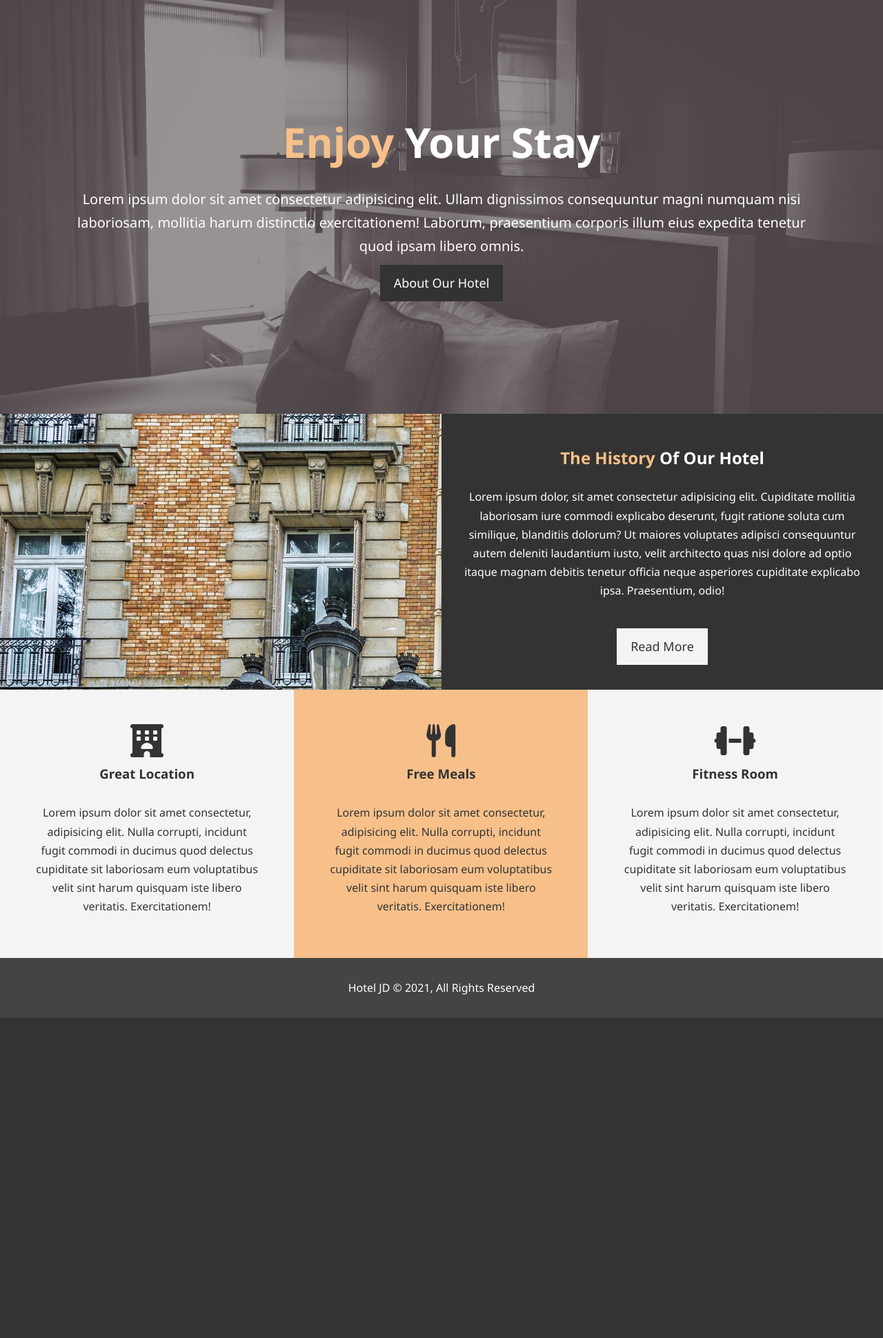
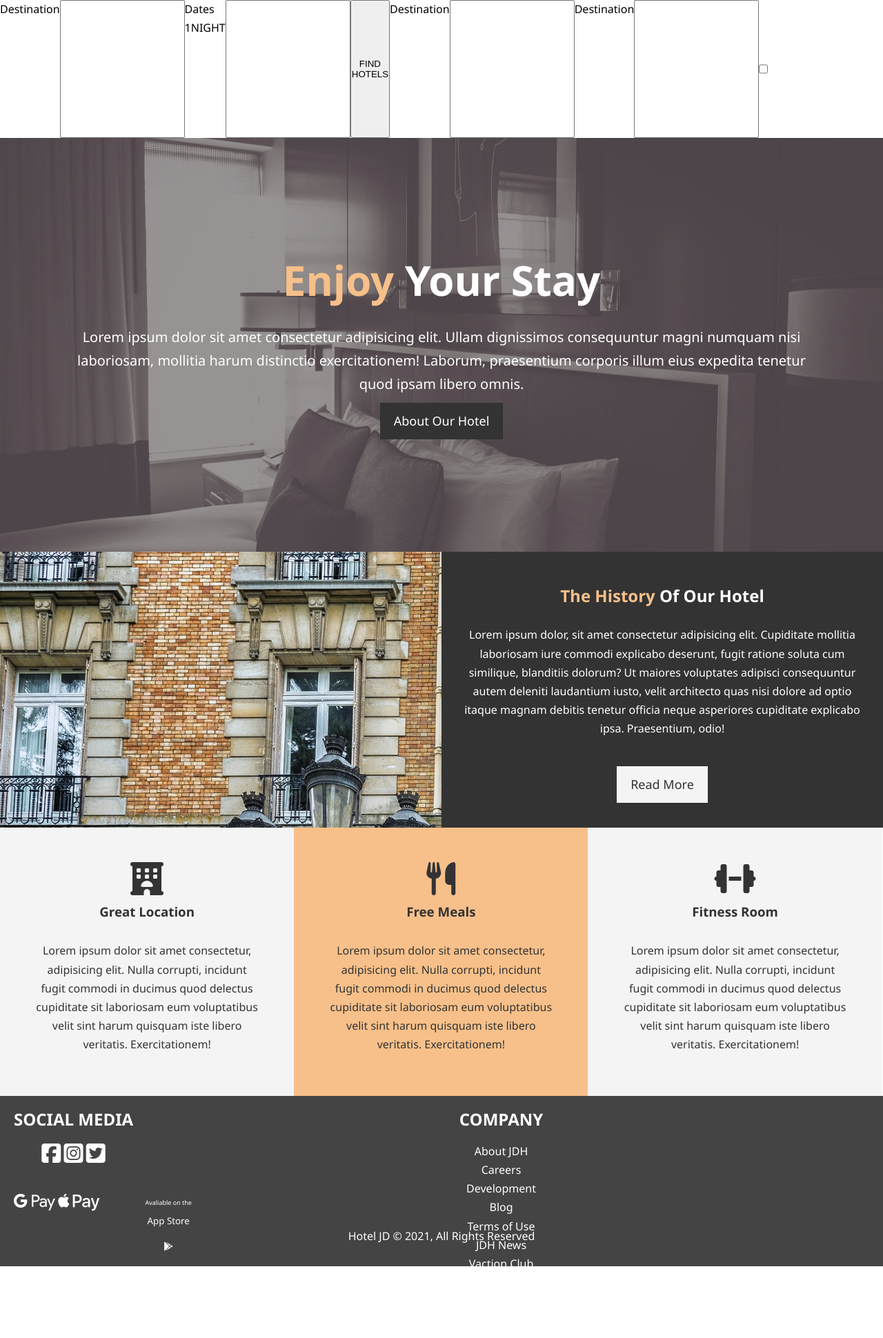
Before and after one commit to jdan38/hotel_project, a Django app: page / in a window 1280 px wide. Shown: the part 67-2007 px from the top of the page at 69% size. Before the commit the page ends 1543 px from the top, so only its background shows below. Run offline with Django 3.2, Linux system fonts and the light colour scheme; some libraries are stand-ins or nearby versions.

Commit message:
starting on search box

```diff
--- /dev/null
+++ b/hotel/static/css/search.css
@@ -0,0 +1,6 @@
+#booking {
+    display: flex;
+    flex-direction: row;
+    width: 1000px;
+    height: 200px;
+}
--- a/hotel/static/css/style.css
+++ b/hotel/static/css/style.css
@@ -267,3 +267,47 @@
     color: #fff;
     padding: 20px;
 }
+
+.flex-container{
+    display: flex;
+    flex-direction: column;
+
+}
+
+
+
+.item-1 {
+    display: flex;
+    flex-direction: row;
+    height: 100px;
+    margin-bottom: 10px;
+}
+.item-2 {
+    display: flex;
+    flex-direction: row;
+    flex: 1;
+}
+
+#soical {
+    flex: 1;
+}
+
+#company {
+    flex: 2;
+}
+
+#app {
+    width: 200px;
+    height: 50px;
+    display: inline;
+    align-items: flex-end;
+    font-size: smaller;
+}
+#app span{
+    font-size: xx-small;
+}
+
+
+#pay {
+
+}
--- a/templates/base.html
+++ b/templates/base.html
@@ -9,12 +9,17 @@
     <meta name="keywords" content="hotel,maryland hotel">
     <script src="https://kit.fontawesome.com/b279086192.js" crossorigin="anonymous"></script>
     <link rel="stylesheet" href="{% static 'css/style.css' %} ">
+    {% comment %} <link rel="stylesheet" href="{% static 'css/mobile.css' %} "> {% endcomment %}
+    <link rel="stylesheet" href="{% static 'css/search.css' %} ">
     <link rel="stylesheet" media="screen and (max-width: 768px)" href="{% static 'css/mobile.css' %}">
     <title>Hotel JD | Welcome</title>
 </head>
 <body>
 
+
 {% include 'partials/_navbar.html' %}
+
+
 
 {% block content %}{% endblock content %}
 
--- a/templates/pages/index.html
+++ b/templates/pages/index.html
@@ -1,10 +1,12 @@
 {% extends 'base.html' %}
+
+{% load static %}
 {% block content %}
 
 
 <body>
     <header>
-
+        {% include 'partials/_topbar.html' %}
         <div id="showcase">
             <div class="container">
                 <div class="showcase-content">
--- a/templates/partials/_footer.html
+++ b/templates/partials/_footer.html
@@ -1,5 +1,51 @@
+
+{% load static %}
+<footer id="main-footer">
+    <div class="flex-container">
+        <div class="item item-1">
+            <div id="social">
+                <h2>SOCIAL MEDIA</h2>
+                <i class="fab fa-facebook-square fa-2x"></i>
+                <i class="fab fa-instagram-square fa-2x"></i>
+                <i class="fab fa-twitter-square fa-2x"></i>
+            </div>
+
+            <div id="company">
+                <h2>COMPANY</h2>
+                <ul style="list-style: none;">
+                    <li> About JDH</li>
+                    <li> Careers</li>
+                    <li> Development</li>
+                    <li> Blog</li>
+                    <li> Terms of Use</li>
+                    <li> JDH News</li>
+                    <li> Vaction Club </li>
+                    <li> Email Management</li>
+                    <li> Contact Us</li>
+                    <li> Site Map</li>
+                </ul>
+            </div>
+        </div>
 
 
-<footer id="main-footer">
+            <div class="item item-2">
+                <div id="pay">
+                    <i class="fab fa-google-pay fa-3x"></i>
+                    <i class="fab fa-apple-pay fa-3x"></i>
+                </div>
+
+                <div id="app">
+                    <div id="ios">
+                        <i class="fal fa-mobile-alt fa-2x"></i>
+                        <p><span>Avaliable on the</span><br>App Store</p>
+                    </div>
+                    <div id="android">
+                    <i class="fab fa-google-play"></i>
+                    <p>Lorem ipsum dolor, sit amet consectetur adipisicing elit. Nobis illum repudiandae velit architecto odio. Dicta.</p>
+                    </div>
+                </div>
+            </div>
+
+    </div>
     <p>Hotel JD &copy; 2021, All Rights Reserved</p>
 </footer>
--- a/templates/partials/_topbar.html
+++ b/templates/partials/_topbar.html
@@ -0,0 +1,13 @@
+<div id="booking">
+
+    <label for="destination">Destination</label>
+    <input type="text">
+    <label for="date">Dates            1NIGHT</label>
+    <input type="">
+    <button>FIND HOTELS</button> <br>
+    <label for="destination">Destination</label>
+    <input type="text">
+    <label for="destination">Destination</label>
+    <input type="text">
+    <input type="checkbox">
+</div>
```
